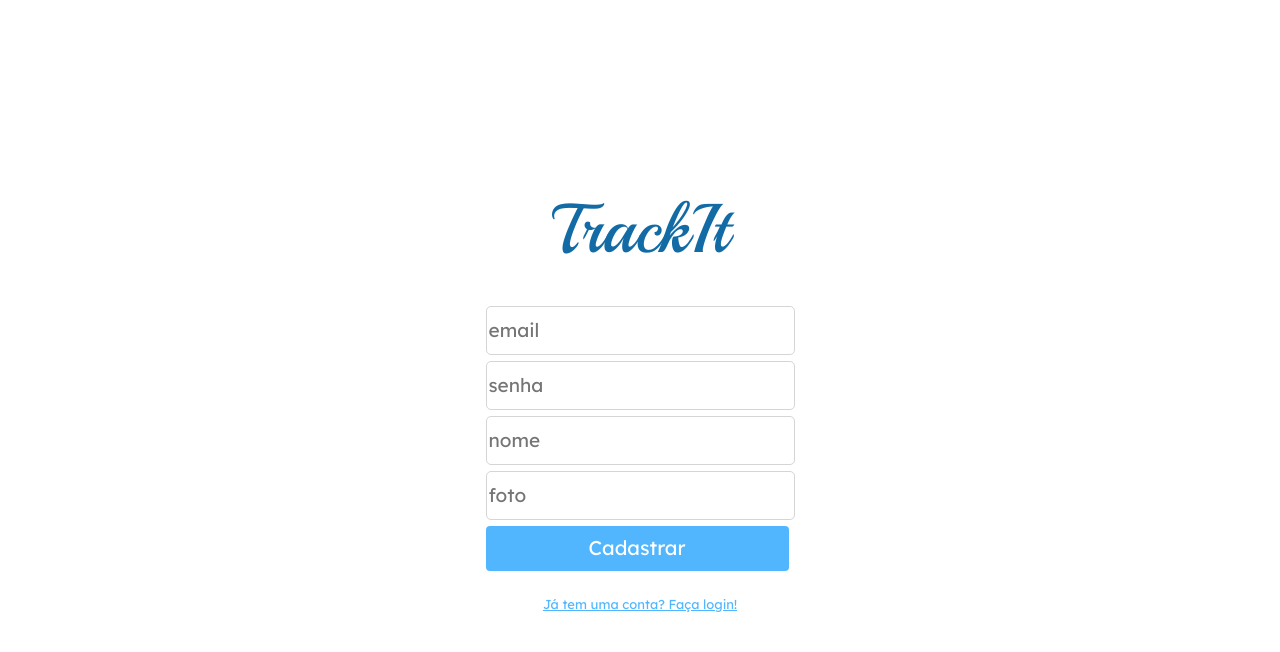
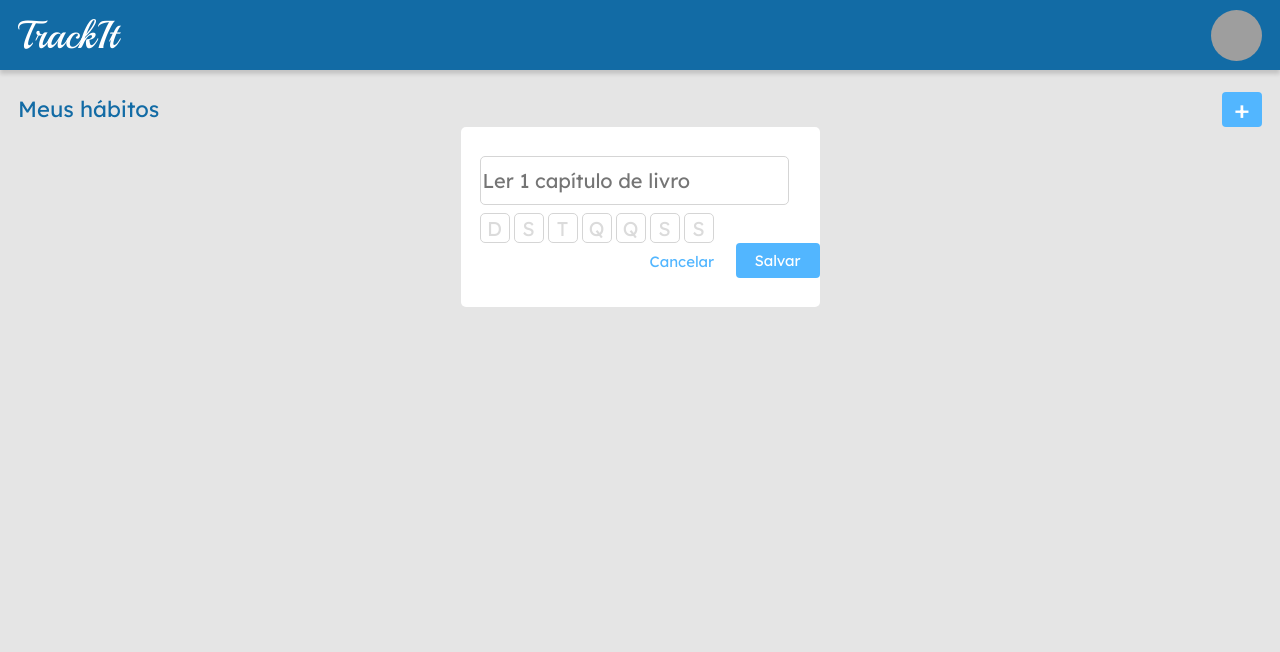
Before and after one commit to deborahwyny/projeto11-trackit, a React (Vite) app: page /habitos in a window 1280 px wide. Shown: the top 652 px of the page. Built offline with nearby package versions, Linux system fonts and the light colour scheme; grey boxes are pictures that could not be loaded.

Commit message:
layout cadastro meus habitos

```diff
--- a/src/App.jsx
+++ b/src/App.jsx
@@ -1,5 +1,6 @@
 import { useState } from 'react'
 import Cadastro from './paginas/cadastro'
+import Habitos from './paginas/habitos'
 import Login from './paginas/login'
 
 
@@ -8,7 +9,8 @@ function App() {
   return (
     <>
     {/* <Login /> */}
-    <Cadastro />
+    {/* <Cadastro /> */}
+    <Habitos />
 
     </>
   )
--- /dev/null
+++ b/src/paginas/habitos.jsx
@@ -0,0 +1,194 @@
+import React from "react";
+import styled from "styled-components";
+
+function Habitos(){
+    return(
+
+        <Conteiner>
+        <Header>
+            <Titulo>TrackIt</Titulo>
+            <IconUser src="https://64.media.tumblr.com/6566e1dfdd380b1e1bea4d7da2e38821/fc1cee0b79687753-8d/s1280x1920/84bad96a2f5b8feeb3254f17413aadf5b334e11d.jpg" alt=""/>
+        </Header>
+        <ConteinerHabitos>
+            <SubTitulo>Meus hábitos</SubTitulo>
+            <BotaoPlus>+</BotaoPlus>
+        </ConteinerHabitos>
+        <Conteinercadastro>
+        <Cadastro>
+
+            <InputHabito type="text" placeholder="Ler 1 capítulo de livro" />
+            <ConteinerSemanas>
+
+                <DiasSemana>D</DiasSemana>
+                <DiasSemana>S</DiasSemana>
+                <DiasSemana>T</DiasSemana>
+                <DiasSemana>Q</DiasSemana>
+                <DiasSemana>Q</DiasSemana>
+                <DiasSemana>S</DiasSemana>
+                <DiasSemana>S</DiasSemana>
+            </ConteinerSemanas>
+            <ConteinerBotoes>
+            <BotaoSalvar>Salvar</BotaoSalvar>
+            <BotaoCancelar>Cancelar</BotaoCancelar>
+            </ConteinerBotoes>
+
+        </Cadastro>
+        </Conteinercadastro>
+        </Conteiner>
+    )
+}
+
+const Conteiner = styled.div`
+    background-color #E5E5E5;
+    height: 100vh;
+
+
+`
+const Header = styled.div`
+max-width: 100%;
+height: 70px;
+background: #126BA5;
+box-shadow: 0px 4px 4px rgba(0, 0, 0, 0.15);
+display: flex;
+align-items: center;
+justify-content: space-between;
+padding: 0 18px 0 18px;
+`
+const Titulo = styled.h3`
+width: 97px;
+height: 49px;
+font-family: "Playball", cursive;
+font-style: normal;
+font-weight: 400;
+font-size: 38.982px;
+line-height: 49px;
+color: #FFFFFF;
+align-items: center;
+`
+const IconUser = styled.img`
+    width: 51px;
+height: 51px;
+border-radius: 98px;
+`
+const SubTitulo = styled.h2`
+width: 148px;
+height: 29px;
+font-family: "Lexend Deca", sans-serif;
+font-style: normal;
+font-weight: 400;
+font-size: 22px;
+line-height: 29px;
+color: #126BA5;
+`
+const BotaoPlus = styled.button`
+width: 40px;
+height: 35px;
+background: #52B6FF;
+border-radius: 4px;
+border: none;
+font-family: "Lexend Deca", sans-serif;
+font-style: normal;
+font-weight: 400;
+font-size: 26px;
+line-height: 34px;
+text-align: center;
+color: #FFFFFF;
+`
+const ConteinerHabitos = styled.div`
+    display: flex;
+    justify-content: space-between;
+    flex-direction: row;
+    padding: 22px 18px 0 18px;
+    align-items: center;
+`
+
+const InputHabito = styled.input`
+width: 303px;
+height: 45px;
+background: #FFFFFF;
+border: 1px solid #D5D5D5;
+border-radius: 5px;
+font-family: "Lexend Deca", sans-serif;
+font-style: normal;
+font-weight: 400;
+font-size: 19.976px;
+line-height: 25px;
+color: #666666;
+`
+
+const DiasSemana = styled.button`
+    width: 30px;
+height: 30px;
+background: #FFFFFF;
+border: 1px solid #D5D5D5;
+border-radius: 5px;
+font-family: "Lexend Deca", sans-serif;
+font-style: normal;
+font-weight: 400;
+font-size: 19.976px;
+line-height: 25px;
+color: #DBDBDB;
+`
+
+const BotaoCancelar = styled.button`
+    width: 69px;
+height: 20px;
+font-family: "Lexend Deca", sans-serif;
+font-style: normal;
+font-weight: 400;
+font-size: 15px;
+line-height: 20px;
+text-align: center;
+color: #52B6FF;
+background-color: #FFFFFF;
+border: none;
+
+`
+
+const BotaoSalvar = styled.button`
+    width: 84px;
+height: 35px;
+background: #52B6FF;
+border-radius: 4px;
+border: none;
+font-family: "Lexend Deca", sans-serif;
+font-style: normal;
+font-weight: 400;
+font-size: 15px;
+line-height: 20px;
+text-align: center;
+color: #FFFFFF;
+`
+const Cadastro = styled.div`
+    width: 340px;
+height: 180px;
+background: #FFFFFF;
+border-radius: 5px;
+display: flex;
+justify-content: center;
+flex-direction: column;
+padding: 0 0 0 19px;
+`
+
+const Conteinercadastro = styled.span`
+display: flex;
+justify-content: center;
+align-items: center;
+
+`
+
+const ConteinerSemanas = styled.span`
+    margin-top: 8px;
+    display: flex;
+    gap: 4px;
+`
+const ConteinerBotoes = styled.span`
+display: flex;
+    width: 100%;
+    flex-direction: row-reverse;
+    align-items: center;
+    gap: 23px;
+
+`
+
+export default Habitos;
```
